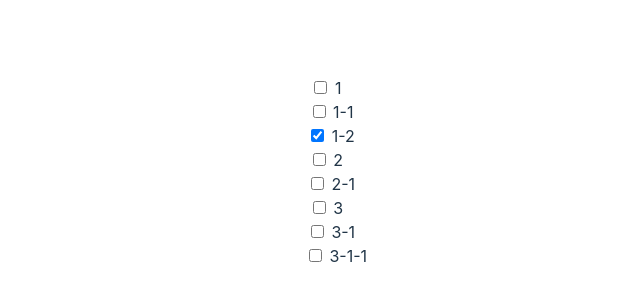
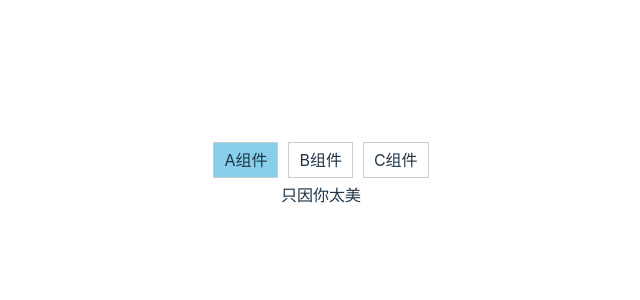
Before and after one commit to xiaoshanzhaguo/Vue3_Study, a Vue app: page / in a window 1280 px wide. Shown: the part 228-528 px from the top of the page, without its empty margins (319-959 px from the left). Built offline with nearby package versions, Linux system fonts and the light colour scheme.

Commit message:
feat: 动态组件

```diff
--- a/src/App.vue
+++ b/src/App.vue
@@ -1,64 +1,69 @@
 <template>
-  <!-- <Card :content="'内容'"></Card> -->
-  <Tree :data="data"></Tree>
+  <div style="display: flex;">
+    <div @click="switchCom(item, index)" class="tabs" :class="[active == index ? 'active': '']" v-for="(item, index) in data">
+      <div>{{ item.name }}</div>
+    </div>
+  </div>
+  <component :is="comId"></component>
 </template>
 
+<script lang="ts">
+import AVue from './components/example/A.vue'
+import BVue from './components/example/B.vue'
+import CVue from './components/example/C.vue'
+
+export default {
+  components: {
+    AVue,
+    BVue,
+    CVue
+  }
+}
+</script>
+
 <script setup lang='ts'>
-import { ref, reactive } from 'vue'
-import Tree from './components/Tree.vue'
+import { ref, reactive, markRaw, shallowRef } from 'vue'
+// import AVue from './components/example/A.vue'
+// import BVue from './components/example/B.vue'
+// import CVue from './components/example/C.vue'
 
-interface Tree {
-  name: string,
-  checked: boolean,
-  children?: Tree[]
-}
+const comId = shallowRef('AVue')
 
-// 递归组件mock数据
-const data = reactive<Tree[]>([
+const active = ref(0)
+
+// 这里不用定义类型，因为它会推导出来
+const data = reactive([
   {
-    name: '1',
-    checked: false,
-    children: [
-      {
-        name: '1-1',
-        checked: false,
-      },
-      {
-        name: '1-2',
-        checked: true,
-      }
-    ]
+    name: 'A组件',
+    com: 'AVue'
   },
   {
-    name: '2',
-    checked: false,
-    children: [
-      {
-        name: '2-1',
-        checked: false,
-      }
-    ]
+    name: 'B组件',
+    com: 'BVue'
   },
   {
-    name: '3',
-    checked: false,
-    children: [
-      {
-        name: '3-1',
-        checked: false,
-        children: [
-          {
-            name: '3-1-1',
-            checked: false,
-          }
-        ]
-      }
-    ]
+    name: 'C组件',
+    com: 'CVue'
   }
 ])
+
+const switchCom = (item: any, index: any) => {
+  // 切换组件，切换id
+  comId.value = item.com
+  console.log(comId.value)
+  active.value = index
+}
 
 </script>
 
 <style scoped lang='less'>
-
+.tabs {
+  border: 1px solid #ccc;
+  padding: 5px 10px;
+  margin: 5px;
+}
+.active {
+  background-color: skyblue;
+  cursor: pointer;
+}
 </style>
--- /dev/null
+++ b/src/components/example/A.vue
@@ -0,0 +1,12 @@
+<template>
+    <div class="com">
+       只因你太美
+    </div>
+   </template>
+   <script setup lang='ts'>
+   import { ref, reactive } from 'vue'
+
+   </script>
+   <style scoped>
+
+   </style>
--- /dev/null
+++ b/src/components/example/B.vue
@@ -0,0 +1,12 @@
+<template>
+    <div class="com">
+       为爱冲锋
+    </div>
+   </template>
+   <script setup lang='ts'>
+   import { ref, reactive } from 'vue'
+
+   </script>
+   <style scoped>
+
+   </style>
--- /dev/null
+++ b/src/components/example/C.vue
@@ -0,0 +1,12 @@
+<template>
+ <div class="com">
+    只因你太美
+ </div>
+</template>
+<script setup lang='ts'>
+import { ref, reactive } from 'vue'
+
+</script>
+<style scoped>
+
+</style>
```
